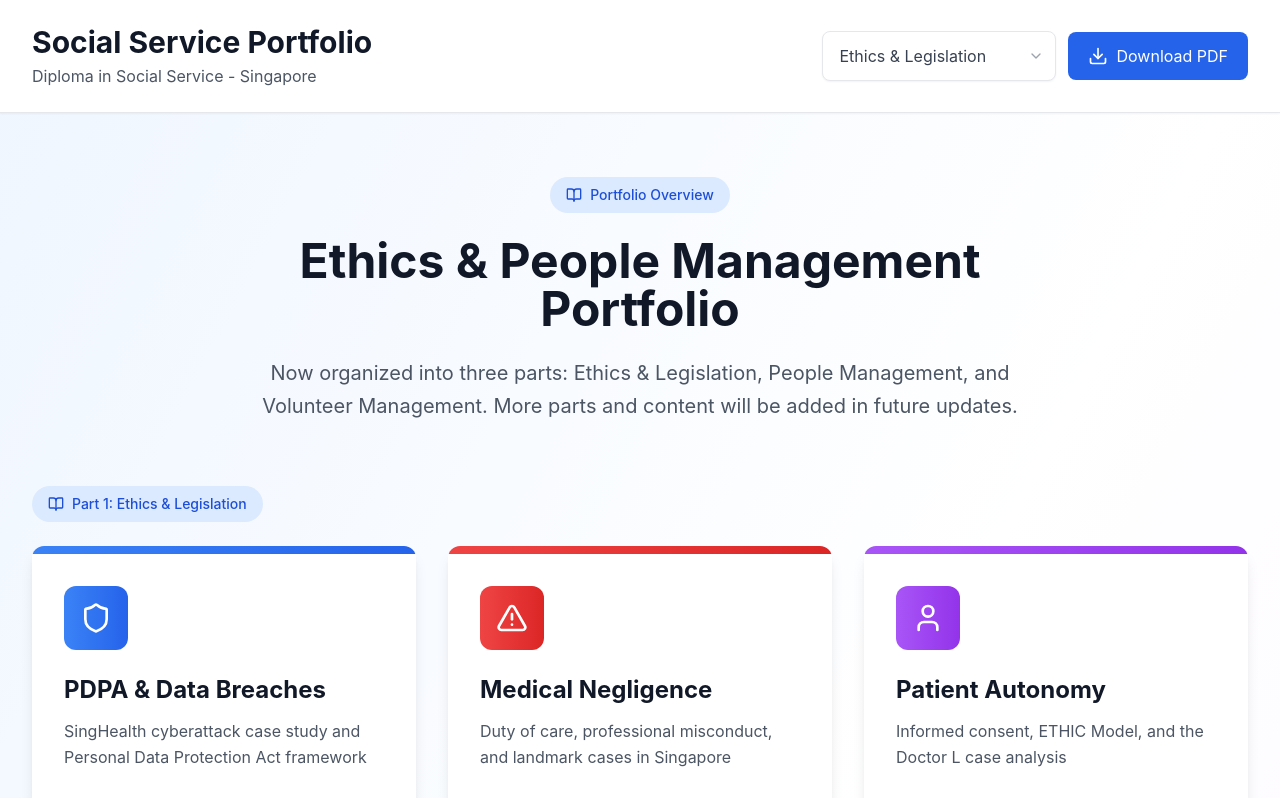
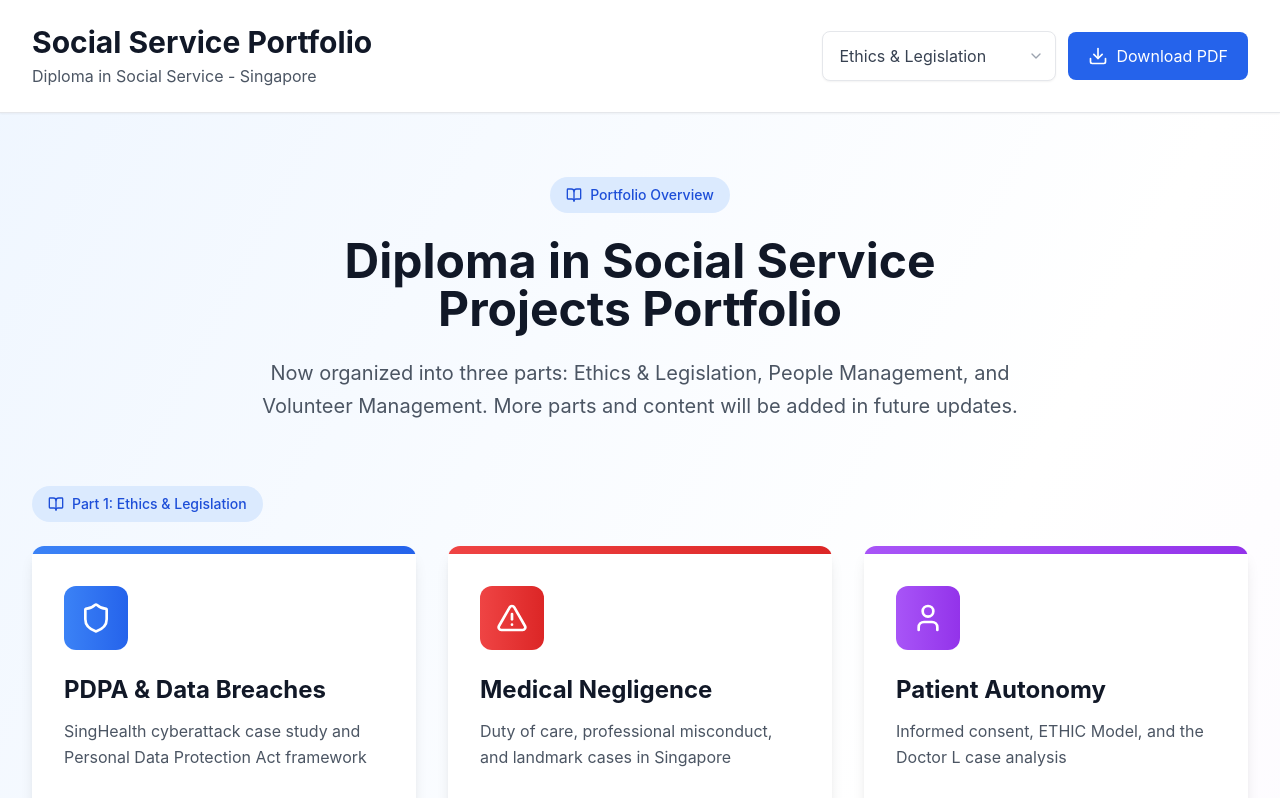
Before and after one commit to JohnTan38/ethics-portfolio, a Next.js app: page / in a window 1280 px wide. Shown: the top 798 px of the page. Built offline with nearby package versions, Linux system fonts and the light colour scheme.

Commit message:
Update page.tsx

```diff
--- a/app/page.tsx
+++ b/app/page.tsx
@@ -84,7 +84,7 @@ export default function Home() {
             Portfolio Overview
           </div>
           <h2 className="text-5xl font-bold text-gray-900 mb-6">
-            Ethics & People Management Portfolio
+            Diploma in Social Service Projects Portfolio
           </h2>
           <p className="text-xl text-gray-600 leading-relaxed">
             Now organized into three parts: Ethics & Legislation, People Management, and Volunteer Management.
```
